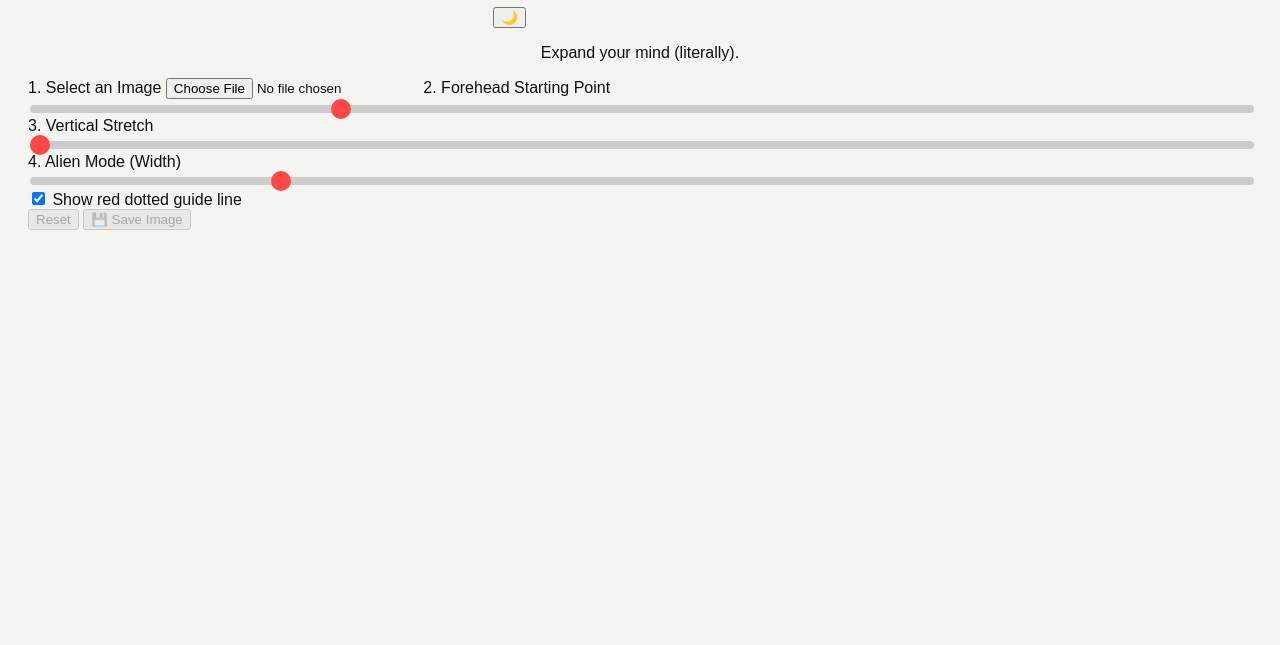
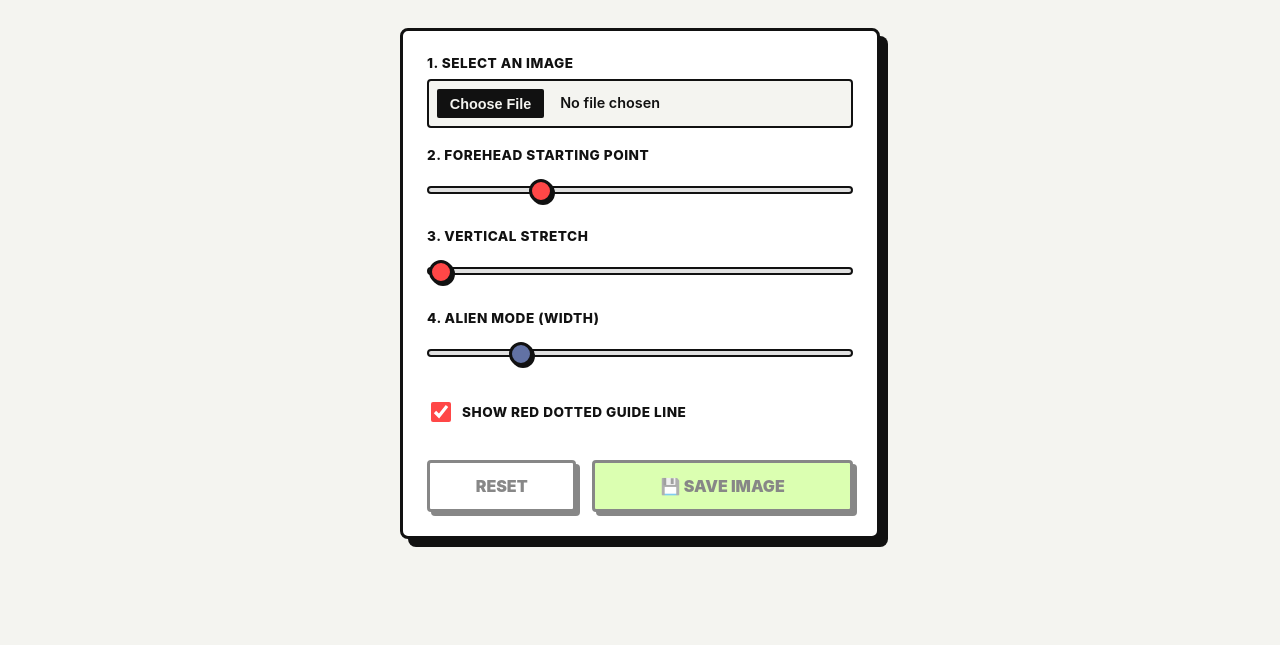
Before and after one commit to coolguynova/Forhead-Strech, a plain HTML site: page index.html in a window 1280 px wide. Shown: the part 155-800 px from the top of the page. Drawn offline with Linux system fonts and the light colour scheme.

Commit message:
Enhance styling with new theme variables and updates
Added new CSS variables for theming and improved styles for various elements.

```diff
--- a/style.css
+++ b/style.css
@@ -1,26 +1,113 @@
-:root { --bg: #f4f4f0; --fg: #111; --track: #ccc; }
-[data-theme="dark"] { --bg: #121212; --fg: #f4f4f0; --track: #444; }
-
-body { background: var(--bg); color: var(--fg); font-family: sans-serif; display: flex; flex-direction: column; align-items: center; padding: 20px; }
-
-/* Fixed Slider Styles */
-input[type="range"] {
-    -webkit-appearance: none;
-    width: 100%;
-    height: 8px;
-    background: var(--track);
-    border-radius: 5px;
-    outline: none;
-}
-input[type="range"]::-webkit-slider-thumb {
-    -webkit-appearance: none;
-    width: 20px;
-    height: 20px;
-    background: #ff4747;
-    border-radius: 50%;
-    cursor: pointer;
+:root {
+    --bg: #f4f4f0;
+    --fg: #111;
+    --panel: #ffffff;
+    --border: #111;
+    --btn: #b9ff66;
+    --cvs-bg: #eee;
+    --track: #e0e0e0;
 }
 
-.cvs-wrap { display: none; margin-top: 20px; border: 3px solid var(--fg); }
+[data-theme="dark"] {
+    --bg: #121212;
+    --fg: #f4f4f0;
+    --panel: #1e1e1e;
+    --border: #f4f4f0;
+    --btn: #ff79c6;
+    --cvs-bg: #333;
+    --track: #444;
+}
+
+* {
+    box-sizing: border-box;
+    scrollbar-width: none;
+    -ms-overflow-style: none;
+}
+
+*::-webkit-scrollbar { display: none; }
+
+body {
+    font-family: -apple-system, BlinkMacSystemFont, 'Helvetica Neue', Arial, sans-serif;
+    background-color: var(--bg);
+    color: var(--fg);
+    display: flex;
+    flex-direction: column;
+    align-items: center;
+    padding: 2rem 1rem;
+    margin: 0;
+    min-height: 100vh;
+    transition: background-color 0.2s, color 0.2s;
+}
+
+/* Header & Typography */
+.header-wrap { display: flex; align-items: center; gap: 1rem; margin-bottom: 0.5rem; }
+h1 { font-size: clamp(2rem, 8vw, 3.5rem); font-weight: 900; letter-spacing: -2px; margin: 0; text-align: center; line-height: 1.1; }
+.sub-text { font-size: 1.1rem; font-weight: 500; margin-bottom: 2rem; text-align: center; border-bottom: 3px solid var(--border); padding-bottom: 0.5rem; display: inline-block; }
+
+/* Theme Button */
+#tBtn {
+    background: var(--panel); color: var(--fg); border: 3px solid var(--border);
+    font-size: 1.5rem; width: 50px; height: 50px; border-radius: 50%; cursor: pointer;
+    box-shadow: 4px 4px 0px var(--border); transition: transform 0.1s;
+    display: flex; align-items: center; justify-content: center;
+}
+#tBtn:active { transform: translate(2px, 2px); box-shadow: 2px 2px 0px var(--border); }
+
+/* Main Panel */
+.pikachu-panel {
+    background: var(--panel); border: 3px solid var(--border); border-radius: 8px;
+    box-shadow: 8px 8px 0px var(--border); padding: 1.5rem; margin-bottom: 2rem;
+    width: 100%; max-width: 480px; display: flex; flex-direction: column; gap: 1.2rem;
+    transition: background-color 0.2s, box-shadow 0.2s, border 0.2s;
+}
+
+/* Inputs & Labels */
+label { display: flex; flex-direction: column; font-weight: 800; font-size: 0.85rem; text-transform: uppercase; letter-spacing: 0.5px; gap: 8px; }
+.check-wrap { flex-direction: row; align-items: center; cursor: pointer; margin-top: 0.5rem; }
+input[type="checkbox"] { width: 20px; height: 20px; accent-color: #ff4747; border: 2px solid var(--border); cursor: pointer; }
+
+input[type="file"] {
+    font-family: inherit; border: 2px solid var(--border); padding: 0.5rem;
+    background: var(--bg); color: var(--fg); border-radius: 4px; cursor: pointer;
+    font-size: 0.9rem; font-weight: 600; width: 100%;
+}
+input[type="file"]::file-selector-button {
+    background: var(--border); color: var(--bg); border: none; padding: 0.4rem 0.8rem;
+    border-radius: 2px; margin-right: 1rem; cursor: pointer; font-weight: bold; transition: transform 0.1s;
+}
+
+/* Bulletproof Range Sliders */
+input[type="range"] {
+    -webkit-appearance: none; width: 100%; background: transparent; margin: 15px 0; touch-action: none; cursor: pointer;
+}
+input[type="range"]:focus { outline: none; }
+input[type="range"]::-webkit-slider-thumb {
+    -webkit-appearance: none; height: 24px; width: 24px; border-radius: 50%;
+    background: #ff4747; border: 3px solid var(--border); margin-top: -9px;
+    box-shadow: 2px 2px 0px var(--border);
+}
+#wSlider::-webkit-slider-thumb { background: #6272a4; }
+input[type="range"]::-webkit-slider-runnable-track {
+    width: 100%; height: 8px; background: var(--track); border: 2px solid var(--border); border-radius: 4px;
+}
+
+/* Buttons */
+.btn-row { display: flex; gap: 1rem; margin-top: 1rem; }
+.btn {
+    font-family: inherit; background: var(--btn); color: #111; border: 3px solid var(--border);
+    padding: 0.8rem 1rem; font-size: 1rem; font-weight: 900; text-transform: uppercase;
+    cursor: pointer; box-shadow: 4px 4px 0px var(--border); border-radius: 4px;
+    transition: all 0.1s ease; flex: 1; text-align: center;
+}
+.btn:active { transform: translate(4px, 4px); box-shadow: 0px 0px 0px var(--border); }
+.btn-alt { background: var(--panel); color: var(--fg); flex: 0.5; }
+.btn[disabled] { opacity: 0.5; cursor: not-allowed; pointer-events: none; }
+
+/* Canvas Area */
+.cvs-wrap {
+    border: 3px solid var(--border); background: var(--panel); box-shadow: 8px 8px 0px var(--border);
+    border-radius: 8px; padding: 0.5rem; width: 100%; max-width: 800px;
+    display: none; margin-bottom: 2rem; overflow: hidden;
+}
 .cvs-wrap.active { display: block; }
-canvas { max-width: 100%; display: block; }
+canvas { display: block; width: 100%; height: auto; border: 2px solid var(--border); background: var(--cvs-bg); }
```
